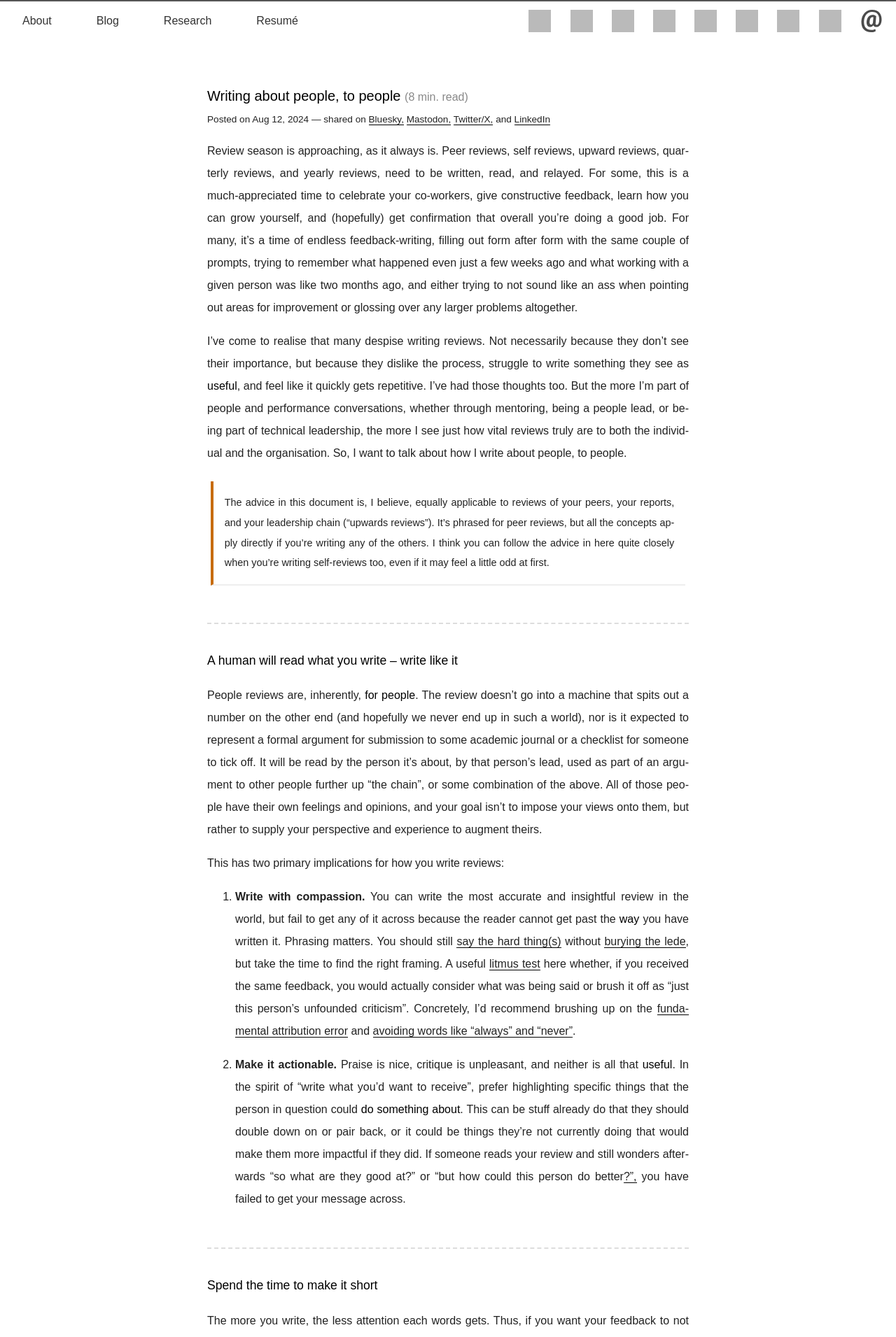
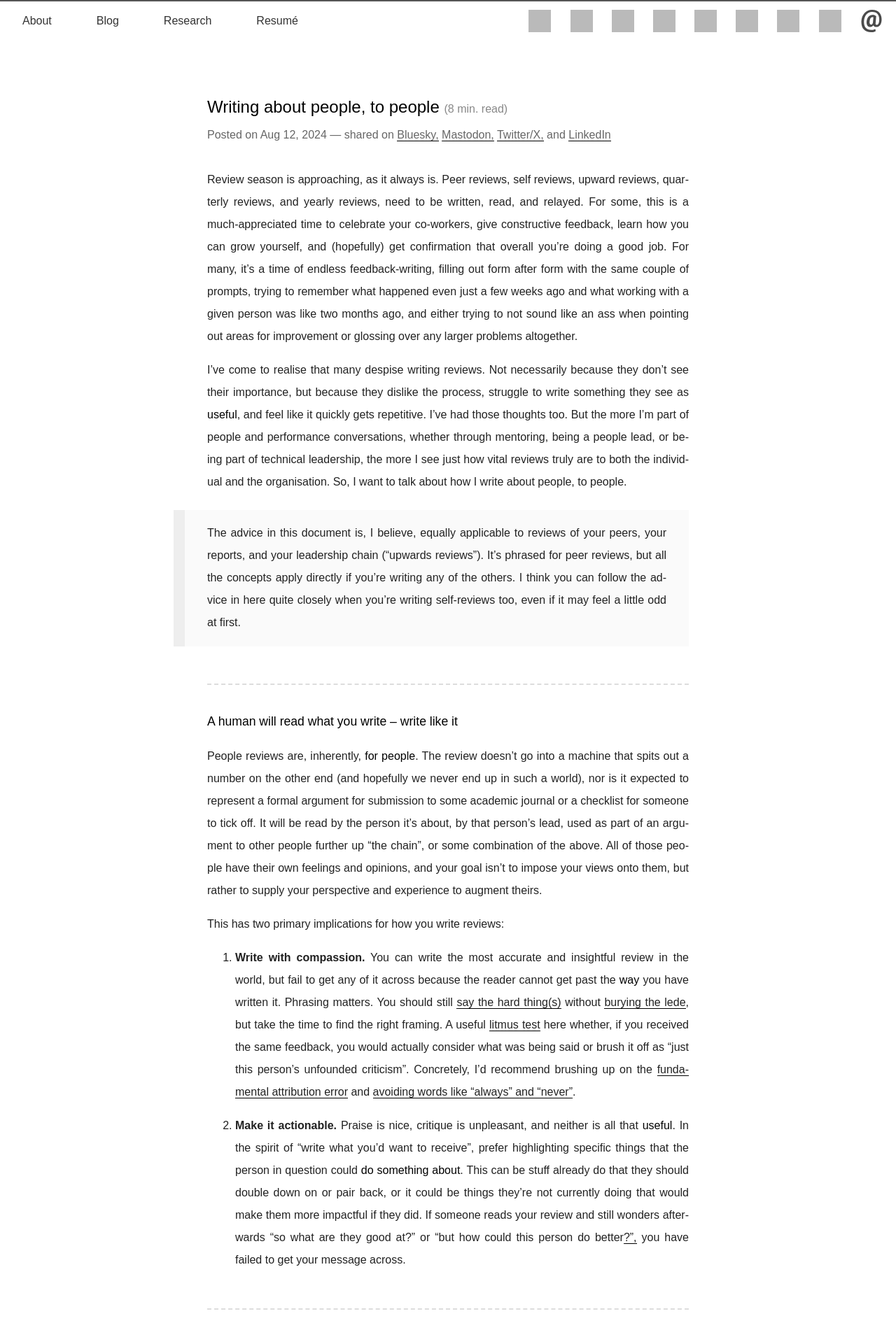
Before and after one commit to jonhoo/thesquareplanet.com, a Jekyll site: the page built from _posts/2024-08-12-writing-about-people-to-people.md, in a window 1280 px wide. Shown: the top 1911 px of the page at 70% size. Built offline with Jekyll 4.4.1, drawn with Linux system fonts in a browser that asks for light colours; grey boxes are pictures that could not be loaded.

Commit message:
Cleaner blockquote + title style

```diff
--- a/css/style.css
+++ b/css/style.css
@@ -49,10 +49,13 @@ a abbr { border-bottom: none; }
 	padding: 0;
 }
 	.article { position: relative; }
+	.blog-post header {
+		padding-bottom: 1em;
+	}
 	.article h3, .site h3, .blog-post h3 {
 		margin-bottom: 0;
 		font-weight: normal;
-		font-size: 125%;
+		font-size: 150%;
 		line-height: 2;
 		color: black;
 	}
@@ -100,7 +103,7 @@ a abbr { border-bottom: none; }
 		}
 		.blog-post .shared {
 			display: block;
-			font-size: 85%;
+			color: #666;
 		}
 			.blog-post .shared a:not(:nth-last-of-type(1))::after {
 				content: ",";
@@ -147,17 +150,11 @@ a abbr { border-bottom: none; }
 		color: #666;
 	}
 	.blog-post blockquote {
-		border-bottom: 2px solid #eee;
-		border-left: .3em solid #c76c0c;
-		margin: 1.5em .3em;
-		padding: 0.1em 1em;
-	}
-	.blog-post blockquote p {
-		font-size: 90%;
-	}
-	.blog-post blockquote ul,
-	.blog-post blockquote ol {
-		font-size: 90%;
+		border-left: 1em solid #eee;
+		margin: 1.5em 0;
+		margin-left: -3em;
+		padding: 0.1em 2em;
+		background: #fafafa;
 	}
 	.blog-post blockquote cite::before {
 		content: "— ";
```
